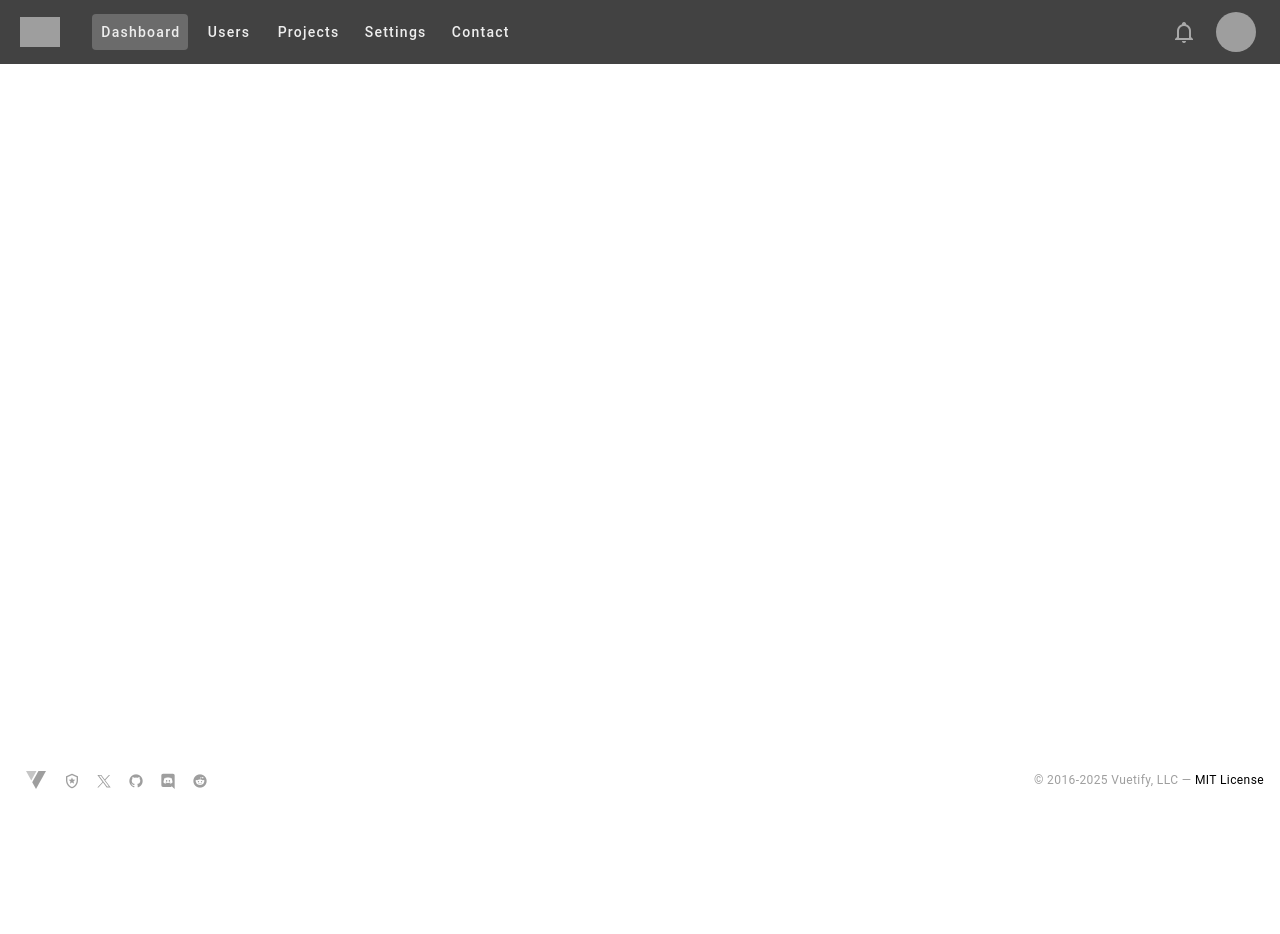
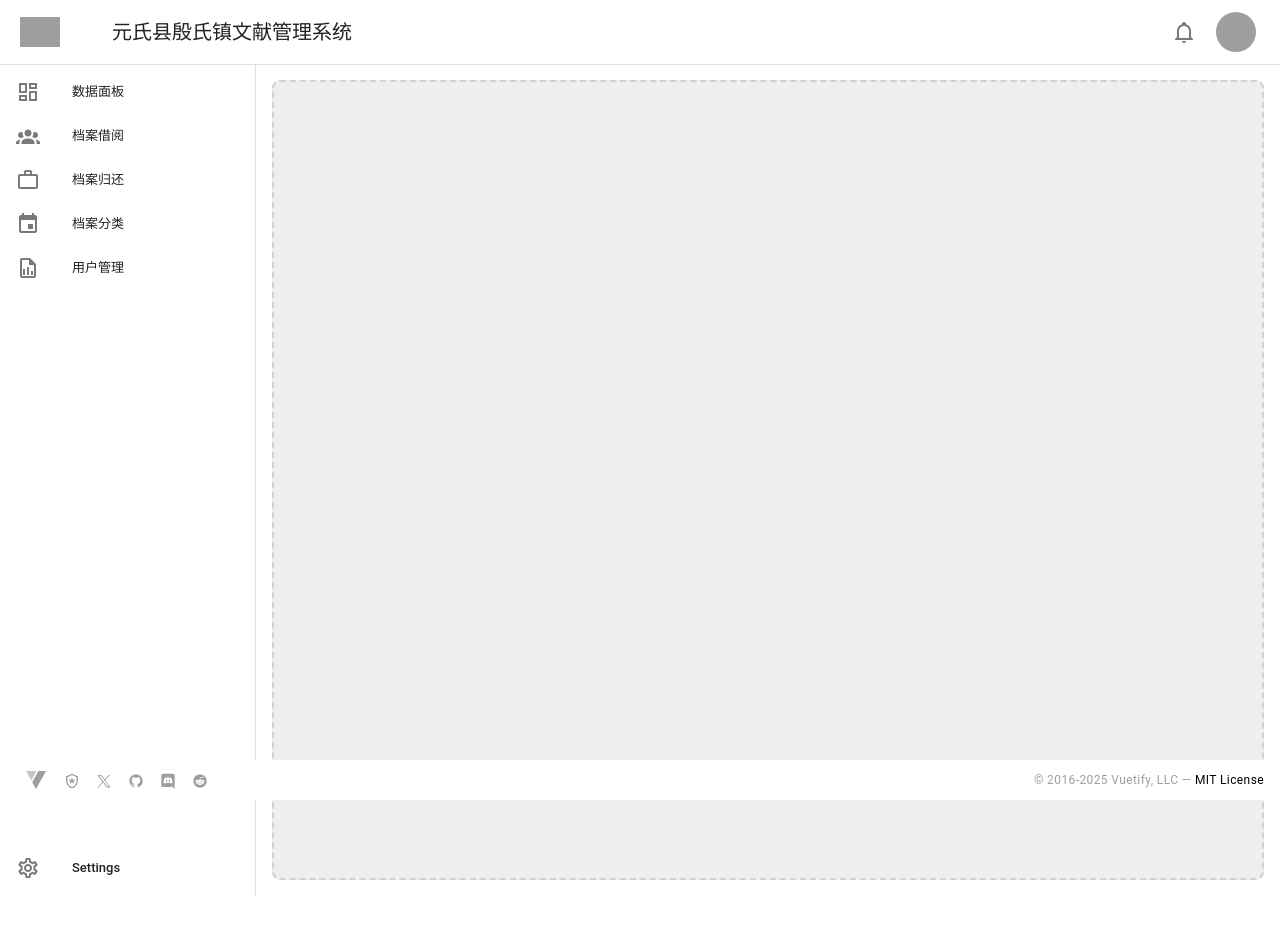
Before and after one commit to queshuma/work_manager_web, a Vue app: page /admin/borrow in a window 1280 px wide. Before the commit the page ends 800 px from the top, so only its background shows below. Built offline with nearby package versions, Linux system fonts and the light colour scheme; grey boxes are pictures that could not be loaded.

Commit message:
improve #000 调试页头

```diff
--- a/src/components/AppHeader.vue
+++ b/src/components/AppHeader.vue
@@ -1,6 +1,7 @@
 <template>
   <v-layout>
-    <v-app-bar class="px-md-4" color="surface-variant" flat>
+    <v-app-bar border="b" class="px-md-4" flat>
+
       <template #prepend>
         <v-app-bar-nav-icon
           v-if="$vuetify.display.smAndDown"
@@ -14,18 +15,7 @@
         src="https://cdn.vuetifyjs.com/docs/images/logos/v.svg"
       />
 
-      <template v-if="$vuetify.display.mdAndUp">
-        <v-btn
-          v-for="(item, i) in items"
-          :key="i"
-          :active="i === 0"
-          class="me-2 text-none"
-          slim
-          v-bind="item"
-        />
-      </template>
-
-      <v-spacer />
+      <v-app-bar-title>元氏县殷氏镇文献管理系统</v-app-bar-title>
 
       <template #append>
         <v-btn
@@ -38,43 +28,72 @@
 
           <v-menu activator="parent" origin="top">
             <v-list>
-              <v-list-item link title="Update profile" />
+              <v-list-item link title="重新加载" />
 
-              <v-list-item link title="Sign out" />
+              <v-list-item link title="退出账号" />
             </v-list>
           </v-menu>
         </v-btn>
       </template>
     </v-app-bar>
 
+    <v-navigation-drawer v-model="drawer">
+      <v-list density="compact" item-props :items="items" nav />
 
+      <template #append>
+        <v-list-item
+          class="ma-2"
+          link
+          nav
+          prepend-icon="mdi-cog-outline"
+          title="Settings"
+        />
+      </template>
+    </v-navigation-drawer>
 
     <v-main>
-
+      <div class="pa-4">
+        <v-sheet
+          border="dashed md"
+          color="surface-light"
+          height="800"
+          rounded="lg"
+          width="100%"
+        />
+      </div>
     </v-main>
   </v-layout>
 </template>
+<script setup>
+import { ref } from 'vue'
 
-<script setup>
-import { shallowRef } from 'vue'
+const drawer = ref(true)
 
-const drawer = shallowRef(false)
-
-const items = [
+const items = ref([
   {
-    text: 'Dashboard',
+    title: '数据面板',
+    prependIcon: 'mdi-view-dashboard-outline',
+    link: true,
   },
   {
-    text: 'Users',
+    title: '档案借阅',
+    prependIcon: 'mdi-account-group',
+    link: true,
   },
   {
-    text: 'Projects',
+    title: '档案归还',
+    prependIcon: 'mdi-briefcase-outline',
+    link: true,
   },
   {
-    text: 'Settings',
+    title: '档案分类',
+    prependIcon: 'mdi-calendar',
+    link: true,
   },
   {
-    text: 'Contact',
+    title: '用户管理',
+    prependIcon: 'mdi-file-chart-outline',
+    link: true,
   },
-]
+])
 </script>
--- a/src/router/index.js
+++ b/src/router/index.js
@@ -12,6 +12,11 @@ const router = createRouter({
       path: '/admin',
       name: 'admin',
       component: () => import('../views/Admin.vue')
+    },
+    {
+      path: '/borrow',
+      name: 'borrow',
+      component: () => import('../views/Borrowing.vue')
     }
   ]
 })
--- a/src/views/Admin.vue
+++ b/src/views/Admin.vue
@@ -1,5 +1,42 @@
 <template>
   <v-layout>
+    <v-app-bar border="b" class="px-md-4" flat>
+
+      <template #prepend>
+        <v-app-bar-nav-icon
+          v-if="$vuetify.display.smAndDown"
+          @click="drawer = !drawer"
+        />
+      </template>
+
+      <v-img
+        class="me-sm-8"
+        max-width="40"
+        src="https://cdn.vuetifyjs.com/docs/images/logos/v.svg"
+      />
+
+      <v-app-bar-title>元氏县殷氏镇文献管理系统</v-app-bar-title>
+
+      <template #append>
+        <v-btn
+          class="ms-1 opacity-60"
+          icon="mdi-bell-outline"
+        />
+
+        <v-btn class="ms-1" icon>
+          <v-avatar image="https://cdn.vuetifyjs.com/images/john.png" />
+
+          <v-menu activator="parent" origin="top">
+            <v-list>
+              <v-list-item link title="重新加载" />
+
+              <v-list-item link title="退出账号" />
+            </v-list>
+          </v-menu>
+        </v-btn>
+      </template>
+    </v-app-bar>
+
     <v-navigation-drawer v-model="drawer">
       <v-list density="compact" item-props :items="items" nav />
 
@@ -14,32 +51,12 @@
       </template>
     </v-navigation-drawer>
 
-    <v-app-bar border="b" class="ps-4" flat>
-      <v-app-bar-nav-icon v-if="$vuetify.display.smAndDown" @click="drawer = !drawer" />
-
-      <v-app-bar-title>Application</v-app-bar-title>
-
-      <template #append>
-        <v-btn class="text-none me-2" height="48" icon slim>
-          <v-avatar color="surface-light" image="https://cdn.vuetifyjs.com/images/john.png" size="32" />
-
-          <v-menu activator="parent">
-            <v-list density="compact" nav>
-              <v-list-item append-icon="mdi-cog-outline" link title="Settings" />
-
-              <v-list-item append-icon="mdi-logout" link title="Logout" />
-            </v-list>
-          </v-menu>
-        </v-btn>
-      </template>
-    </v-app-bar>
-
     <v-main>
       <div class="pa-4">
         <v-sheet
           border="dashed md"
           color="surface-light"
-          height="500"
+          height="800"
           rounded="lg"
           width="100%"
         />
@@ -54,27 +71,27 @@ const drawer = ref(true)
 
 const items = ref([
   {
-    title: 'Dashboard | 数据面板',
+    title: '数据面板',
     prependIcon: 'mdi-view-dashboard-outline',
     link: true,
   },
   {
-    title: 'Team | 档案借阅',
+    title: '档案借阅',
     prependIcon: 'mdi-account-group',
     link: true,
   },
   {
-    title: 'Projects | 档案归还',
+    title: '档案归还',
     prependIcon: 'mdi-briefcase-outline',
     link: true,
   },
   {
-    title: 'Calendar | 档案分类',
+    title: '档案分类',
     prependIcon: 'mdi-calendar',
     link: true,
   },
   {
-    title: 'Reports | 用户管理',
+    title: '用户管理',
     prependIcon: 'mdi-file-chart-outline',
     link: true,
   },
--- /dev/null
+++ b/src/views/Borrowing.vue
@@ -0,0 +1,85 @@
+<template>
+  <form>
+    <v-text-field
+      v-model="state.name"
+      :counter="10"
+      :error-messages="v$.name.$errors.map(e => e.$message)"
+      label="Name"
+      required
+      @blur="v$.name.$touch"
+      @input="v$.name.$touch"
+    ></v-text-field>
+
+    <v-text-field
+      v-model="state.email"
+      :error-messages="v$.email.$errors.map(e => e.$message)"
+      label="E-mail"
+      required
+      @blur="v$.email.$touch"
+      @input="v$.email.$touch"
+    ></v-text-field>
+
+    <v-select
+      v-model="state.select"
+      :error-messages="v$.select.$errors.map(e => e.$message)"
+      :items="items"
+      label="Item"
+      required
+      @blur="v$.select.$touch"
+      @change="v$.select.$touch"
+    ></v-select>
+
+    <v-checkbox
+      v-model="state.checkbox"
+      :error-messages="v$.checkbox.$errors.map(e => e.$message)"
+      label="Do you agree?"
+      required
+      @blur="v$.checkbox.$touch"
+      @change="v$.checkbox.$touch"
+    ></v-checkbox>
+
+    <v-btn
+      class="me-4"
+      @click="v$.$validate"
+    >
+      submit
+    </v-btn>
+    <v-btn @click="clear">
+      clear
+    </v-btn>
+  </form>
+</template>
+<script setup>
+import { reactive } from 'vue'
+
+const initialState = {
+  name: '',
+  email: '',
+  select: null,
+  checkbox: null,
+}
+
+const state = reactive({
+  ...initialState,
+})
+
+const items = [
+  'Item 1',
+  'Item 2',
+  'Item 3',
+  'Item 4',
+]
+
+const rules = {
+}
+
+const v$ = useVuelidate(rules, state)
+
+function clear () {
+  v$.value.$reset()
+
+  for (const [key, value] of Object.entries(initialState)) {
+    state[key] = value
+  }
+}
+</script>
```
